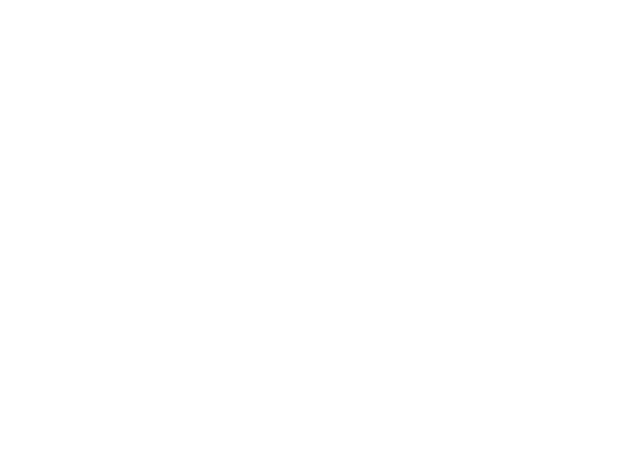
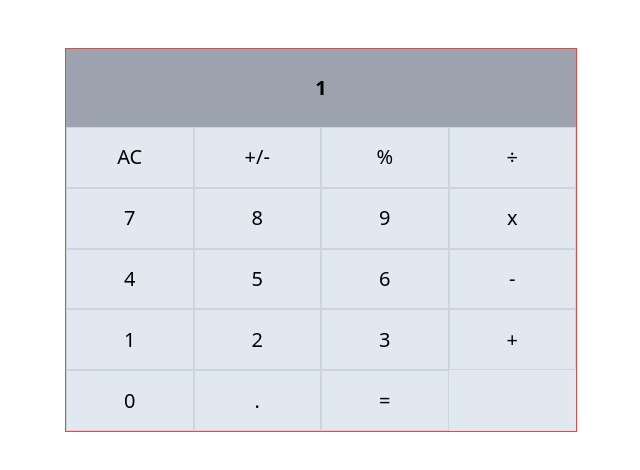
Before and after one commit to gasangw/React-series, a React (Vite) app: page / in a window 1280 px wide. Shown: the top 470 px of the page, without its empty margins (319-959 px from the left). Built offline with nearby package versions, Linux system fonts and the light colour scheme.

Commit message:
Improve the layout of keys

```diff
--- a/src/components/CalculatorLayout.jsx
+++ b/src/components/CalculatorLayout.jsx
@@ -3,9 +3,112 @@ import React from 'react'
 
 function CalculatorLayout() {
   return (
-    <div className='h-[100vh]'>
-       <div className='grid'>
+    <div className='grid mt-12'>
+       <div className='grid bg-slate-200 mx-auto w-2/5 h-96 border border-red-500'>
+          <button className='text-xl font-semibold bg-gray-400 py-2'>1</button>
+          <div className='grid grid-cols-4'>
+          <input
+                type="button"
+                value="AC"
+                className="button-clear"
+            />
+            <input
+                type="button"
+                value="+/-"
+                className="button-operator"
+            />
+            <input
+                type="button"
+                value="%"
+                className="button-operator"
+            />
+            <input
+                type="button"
+                value="&#247;"
+                className="button-operator"
+                id="red"
+            />
+            <input
+                type="button"
+                value="7"
+                className="button-operator"
+            />
+            <input
+                type="button"
+                value="8"
+                className="button-operator"
+            />
+            <input
+                type="button"
+                value="9"
+                className="button-operator"
+            />
+            <input
+                type="button"
+                value="x"
+                className="button-operator"
+                id="red"
+            />
+            <input
+                type="button"
+                value="4"
+                className="button-operator"
+            />
+            <input
+                type="button"
+                value="5"
+                className="button-operator"
+            />
+            <input
+                type="button"
+                value="6"
+                className="button-operator"
+            />
+            <input
+                type="button"
+                value="-"
+                className="button-operator"
+                id="red"
+            />
+            <input
+                type="button"
+                value="1"
+                className="button-operator"
+            />
+            <input
+                type="button"
+                value="2"
+                className="button-operator"
+            />
+            <input
+                type="button"
+                value="3"
+                className="button-operator"
+            />
+            <input
+                type="button"
+                value="+"
+                className="button-operator"
+                id="red"
+            />
 
+            <input
+                type="button"
+                value="0"
+                className="button-operator"
+            />
+            <input
+                type="button"
+                value="."
+                className="button-operator"
+            />
+            <input
+                type="button"
+                value="="
+                className="button-operator"
+                id="red"
+            />
+          </div>
        </div>
     </div>
   )
--- a/src/index.css
+++ b/src/index.css
@@ -1,3 +1,7 @@
 @tailwind base;
 @tailwind components;
+
+input {
+    @apply px-2 py-3 font-medium text-xl text-black border border-slate-300
+}
 @tailwind utilities;
```
Also changed, not shown: src/components/Display.css (+57 -109 lines).
